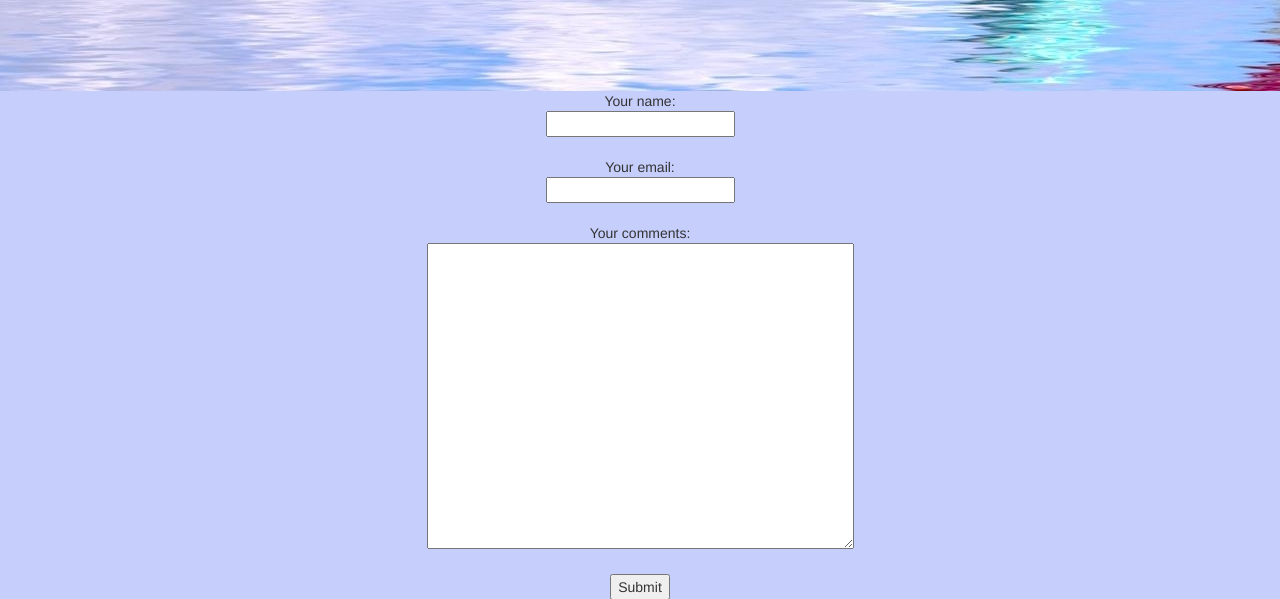
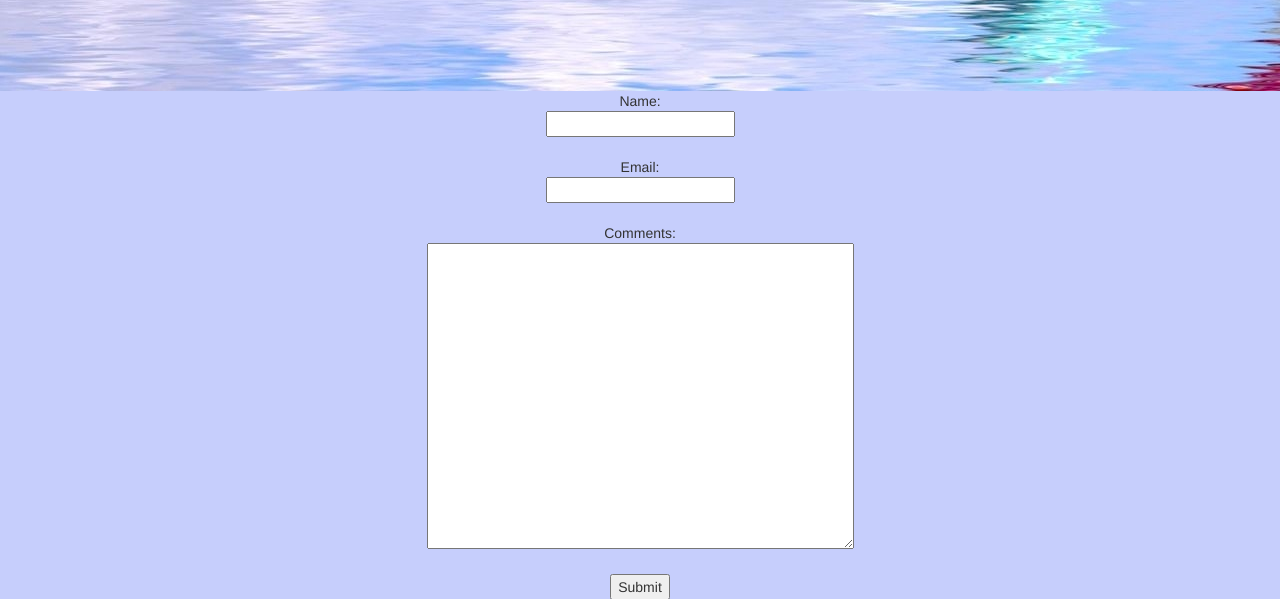
Before and after one commit to yangxlu/Portfolio, a Python web app: template templates/feedback.html in a window 1280 px wide; the page is wider, and only the part inside the window is pictured. Shown: the part 1229-1828 px from the top of that part. Run offline with Jinja, Linux system fonts and the light colour scheme; the template is opened without the code that fills it, so the values that code supplies are empty; some libraries are stand-ins or nearby versions.

Commit message:
added things

```diff
--- a/static/mystyle.css
+++ b/static/mystyle.css
@@ -118,8 +118,10 @@ div.column{
 
 }
 
+
+
 div.column img{
-	 margin: auto;
+
 }
 
 
@@ -147,19 +149,21 @@ div.column1 img{
 
 }
 
-#myimage{
+div#myimage{
 	width: 30%;
 	height:500px;
 	background-color: #99c2ff;
 	color: blue;
 	float: left;
+	display: block;
+
 }
 #myimage img{
 max-width: 100%;
  max-height: 100%;
-display:block;
-    margin:auto;
-  padding-top: 80px;
+
+
+
 }
 
 div#bio{
@@ -307,7 +311,7 @@ footer a:link {
     font-family: Verdana, Geneva, sans-serif;
 }
 
-}
+
 
 
 @media screen and (min-width:1200px){
@@ -369,4 +373,6 @@ footer a:link {
     font-family: Verdana, Geneva, sans-serif;
 }
 
+
+
 }
--- a/templates/feedback.html
+++ b/templates/feedback.html
@@ -7,15 +7,15 @@
 
 <form action="URLtoformscript" method="POST">
 
-Your name: <br>
+ Name: <br>
 <input type="text" name="realname"><br>
 <br>
 
-Your email: <br>
+ Email: <br>
 <input type="text" name="email"><br>
 <br>
 
-Your comments: <br>
+Comments: <br>
 <textarea name="comments" rows="15" cols="50"></textarea><br><br>
 
 <input type="submit" value="Submit">
```
